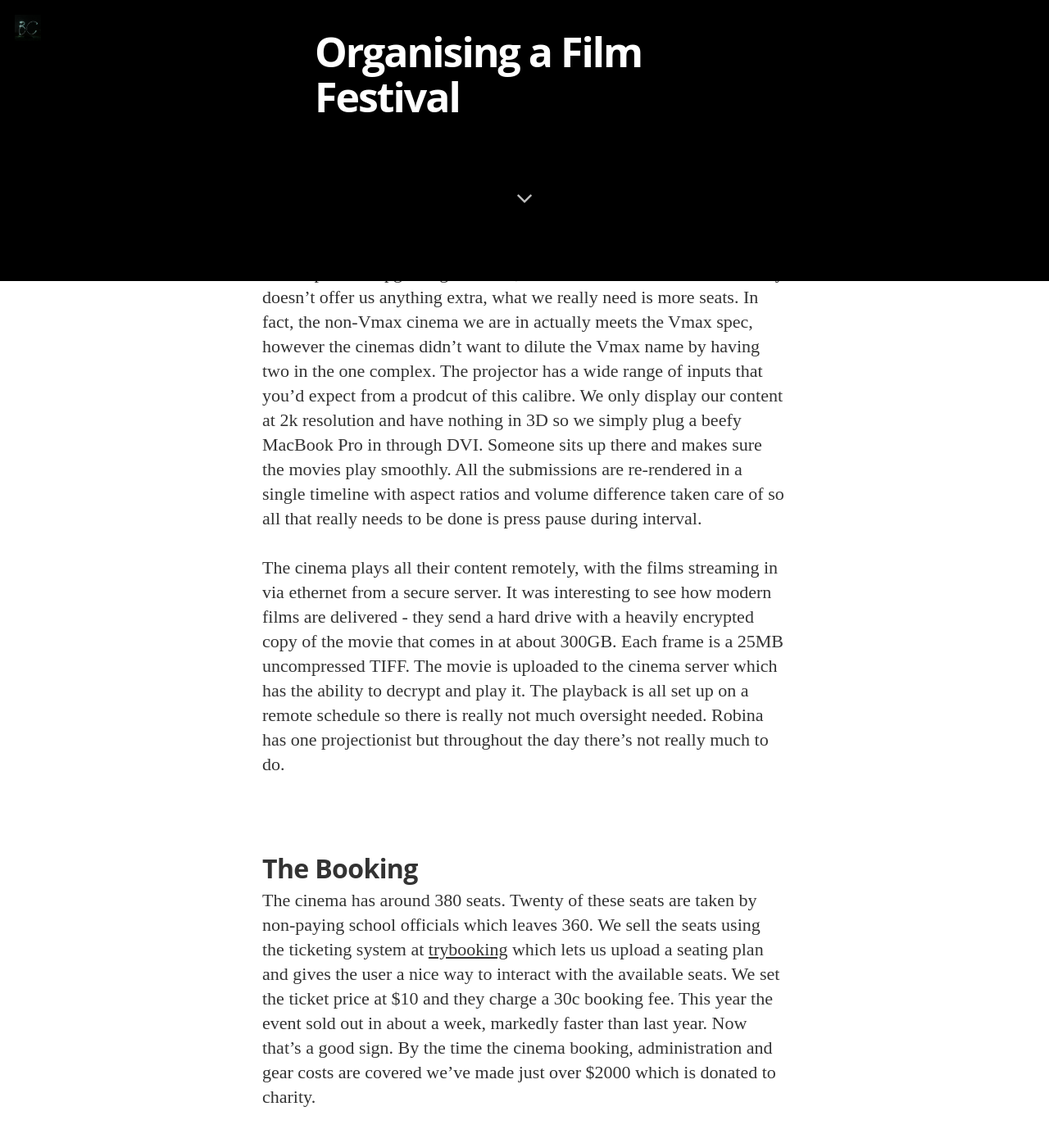
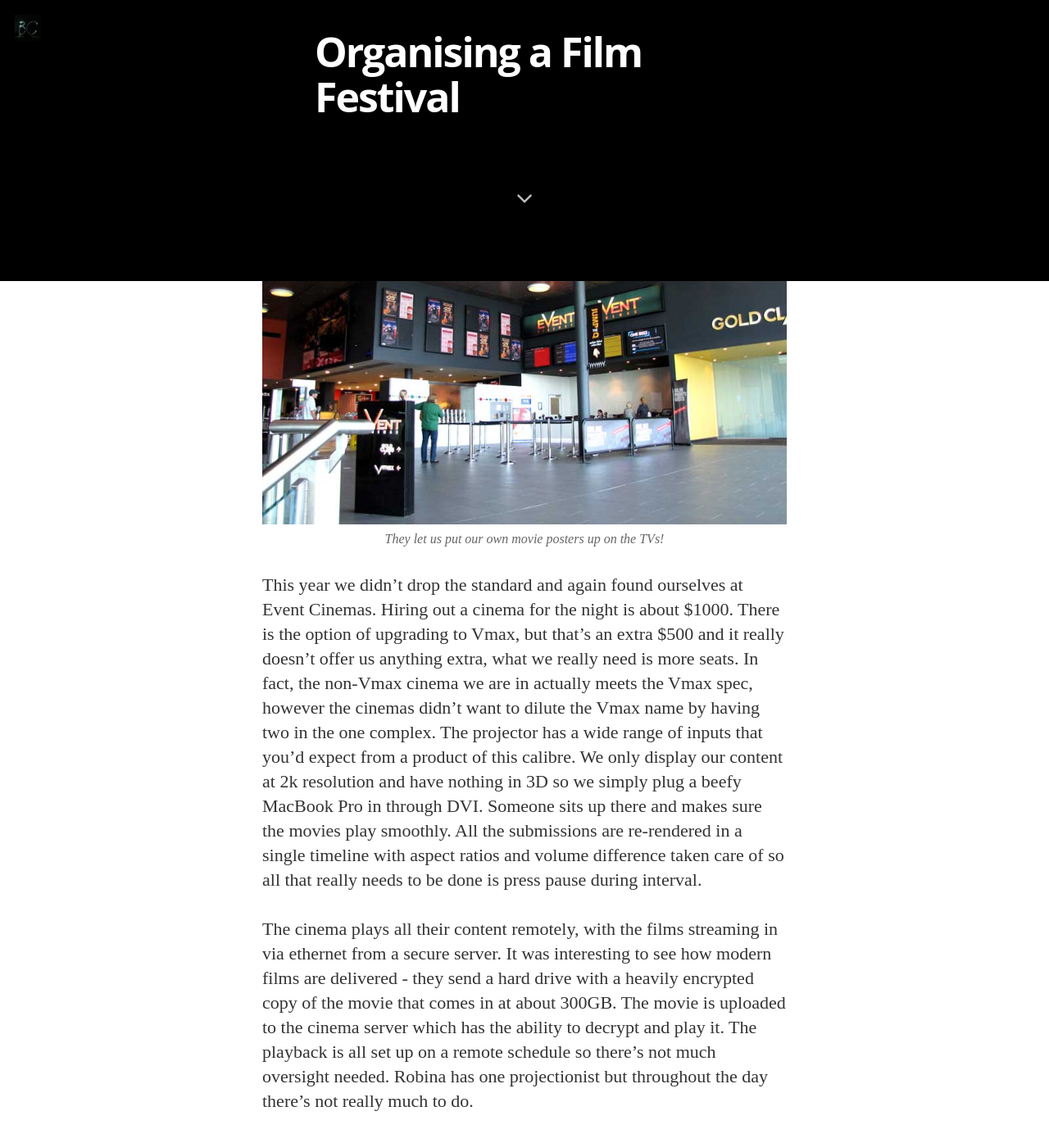
Before and after one commit to bodhiconnolly/bodhiconnolly.github.io, a Jekyll site: the page built from _posts/2013-10-24-shindig-2013.markdown, in a window 1280 px wide and 1400 px high, scrolled down 1057 px. Shown: the top 1395 px of the window at 82% size. Built offline with Jekyll 4.4.1, drawn with Linux system fonts in a browser that asks for light colours; nearby versions of some CDN libraries; some web fonts are replaced; Markdown is read by kramdown in place of the engine named in the settings; some of the changed text lies outside the part shown.

```diff
--- a/_posts/2013-10-24-shindig-2013.markdown
+++ b/_posts/2013-10-24-shindig-2013.markdown
@@ -2,31 +2,37 @@
 layout: post
 title:  "Organising a Film Festival"
 date:   2013-10-24 14:34:25
-categories: diy
+categories: film
 tags:
 image: /assets/article_images/2013-10-24-shindig-2013/shindig-2013.jpg
 published: true
 ---
 
-I'm really not an event manager. But for the last few weeks that seems to be most of what I've been doing.
+I'm really not an event manager. But for the last few weeks that's what I've been doing.
 
 #The Cinema
 Shindig is a school film festival. But whereas most schools will put up a projector in a lecture hall and call it a film festival, we strive for a more cinematic experience. Last year we moved the venue to Event Cinemas Robina and the change in atmosphere was palpable. It significantly raised the quality of the films.
 
-This year we didn't drop the standard and again found ourselves at Event Cinemas. Hiring out a cinema for the night is about $1000. There is the option of upgrading to Vmax, but that's an extra $500 and it really doesn't offer us anything extra, what we really need is more seats. In fact, the non-Vmax cinema we are in actually meets the Vmax spec, however the cinemas didn't want to dilute the Vmax name by having two in the one complex. The projector has a wide range of inputs that you'd expect from a prodcut of this calibre. We only display our content at 2k resolution and have nothing in 3D so we simply plug a beefy MacBook Pro in through DVI. Someone sits up there and makes sure the movies play smoothly. All the submissions are re-rendered in a single timeline with aspect ratios and volume difference taken care of so all that really needs to be done is press pause during interval.
 
-The cinema plays all their content remotely, with the films streaming in via ethernet from a secure server. It was interesting to see how modern films are delivered - they send a hard drive with a heavily encrypted copy of the movie that comes in at about 300GB. Each frame is a 25MB uncompressed TIFF. The movie is uploaded to the cinema server which has the ability to decrypt and play it. The playback is all set up on a remote schedule so there is really not much oversight needed. Robina has one projectionist but throughout the day there's not really much to do.
+![They let us put our own movie posters up on the TVs!]({{site.baseurl}}/assets/images/robina_cinemas.jpg)
+This year we didn't drop the standard and again found ourselves at Event Cinemas. Hiring out a cinema for the night is about $1000. There is the option of upgrading to Vmax, but that's an extra $500 and it really doesn't offer us anything extra, what we really need is more seats. In fact, the non-Vmax cinema we are in actually meets the Vmax spec, however the cinemas didn't want to dilute the Vmax name by having two in the one complex. The projector has a wide range of inputs that you'd expect from a product of this calibre. We only display our content at 2k resolution and have nothing in 3D so we simply plug a beefy MacBook Pro in through DVI. Someone sits up there and makes sure the movies play smoothly. All the submissions are re-rendered in a single timeline with aspect ratios and volume difference taken care of so all that really needs to be done is press pause during interval.
+
+The cinema plays all their content remotely, with the films streaming in via ethernet from a secure server. It was interesting to see how modern films are delivered - they send a hard drive with a heavily encrypted copy of the movie that comes in at about 300GB. The movie is uploaded to the cinema server which has the ability to decrypt and play it. The playback is all set up on a remote schedule so there's not much oversight needed. Robina has one projectionist but throughout the day there's not really much to do.
 
 #The Booking
-The cinema has around 380 seats. Twenty of these seats are taken by non-paying school officials which leaves 360. We sell the seats using the ticketing system at <a href="trybooking.com">trybooking</a> which lets us upload a seating plan and gives the user a nice way to interact with the available seats. We set the ticket price at $10 and they charge a 30c booking fee. This year the event sold out in about a week, markedly faster than last year. Now that's a good sign. By the time the cinema booking, administration and gear costs are covered we've made just over $2000 which is donated to charity.
+The cinema has around 380 seats. Twenty of these seats are taken by non-paying school officials which leaves 360. We sell the seats using the ticketing system at <a href="http://trybooking.com">trybooking</a> which lets us upload a seating plan and gives the user a nice way to interact with the available seats. We set the ticket price at $10 and they charge a 30c booking fee. This year the event sold out in about a week, markedly faster than last year. Now that's a good sign. By the time the cinema booking, administration and gear costs are covered we've made just over $2000 which is donated to charity.
 
+![Tickets going fast]({{site.baseurl}}/assets/images/shindig_seats.jpg)
 #Sound
 Sound is one of the hardest things to get right in a film, and most of the filmmakers have never shot anything to be played in a real cinema. There is a small window to test, but most don't take advantage of this. The MBP only puts out stereo audio, but we haven't ever had anyone who had mixed in 5.1 or anything higher. If we needed to output surround sound it wouldn't be difficult to change the driver to something that could.
 
-Volume is controlled next to the projector, however this area is only connected to the actual cinema with three small windows, two of which are closed. It is essentially impossible to tell if the audio level is correct from up here. Instead, we have someone in the cinema with a walkie talkie who tells the operator to turn the volume up or down. With more planning we could set the levels exactly before starting playback however time is not a luxury we have.
+Volume is controlled next to the projector, however this area is only connected to the actual cinema with three small windows, two of which are closed. It is essentially impossible to tell if the audio level is correct from up here. Instead, we have someone in the cinema with a walkie talkie who tells the operator to turn the volume up or down. With more planning we could set the levels exactly before starting playback however time is not a luxury we had.
 
 #Voting
-We have a viewers' choice award which is announced on the night as a result of live polling. Rather than pay for an SMS voting service we decided to build our own. It basically consisted of a script harvesting incoming messages from a USB modem and then inserting them into a database before graphing them in real-time with Ajax. <a href="{{site.baseurl}}/diy/2013/10/24/sms-voting-system.html">That project is documented here.</a>
+We have a viewers' choice award which is announced on the night as a result of live polling. Rather than pay for an SMS voting service we decided to build our own. It basically consisted of a script harvesting incoming messages from a USB modem and then inserting them into a database before graphing them in real-time with Ajax. <a href="{{site.baseurl}}/diy/2013/10/25/sms-voting-system.html">That project is documented here.</a>
 
+![The voting slide]({{site.baseurl}}/assets/images/voting_screen.jpg)
 #Conclusions
-I'm constantly surprised at how much better student films look up on the big screen. There was a lot of talent displayed, with some students using DSLRs to produce really filmic images and some using computer imagery combined with stop-motion animation. As an event it went smoothly, and the audience really got into it. Anything the let's young filmmakers display their talent is a good thing. A great night!
+I'm constantly surprised at how much better student films look up on the big screen. There was a lot of talent displayed, with some students using DSLRs to produce really filmic images and some using computer imagery combined with stop-motion animation. As an event it went smoothly, and the audience really got into it. Anything the lets young filmmakers display their talent is a good thing. A great night!
+
+![The filmmakers!]({{site.baseurl}}/assets/images/shindig_filmmakers.jpg)
```
Also changed, not shown: _posts/2012-11-1-all_saints_star.markdown (+6 -1 lines), assets/article_images/2013-10-24-shindig-2013/shindig-2013.jpg (added), assets/article_images/2013-10-24-shindig-2013/shindig-2014.jpg (added), assets/images/heli_takeoff.jpg (added), assets/images/robina_cinemas.jpg (added), assets/images/shindig_filmmakers.jpg (added), assets/images/shindig_itinerary.jpg (added), assets/images/shindig_seats.jpg (added), assets/images/star_print.jpg (added), 4 other files.
